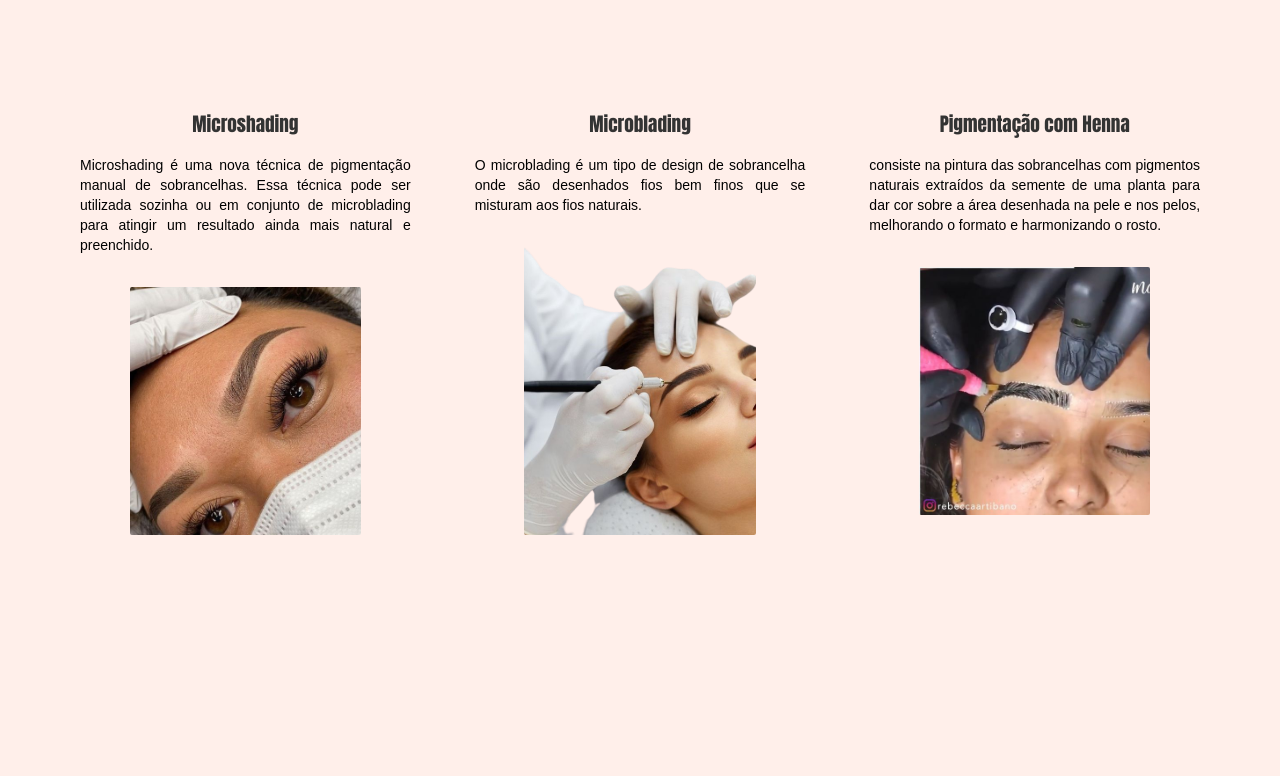
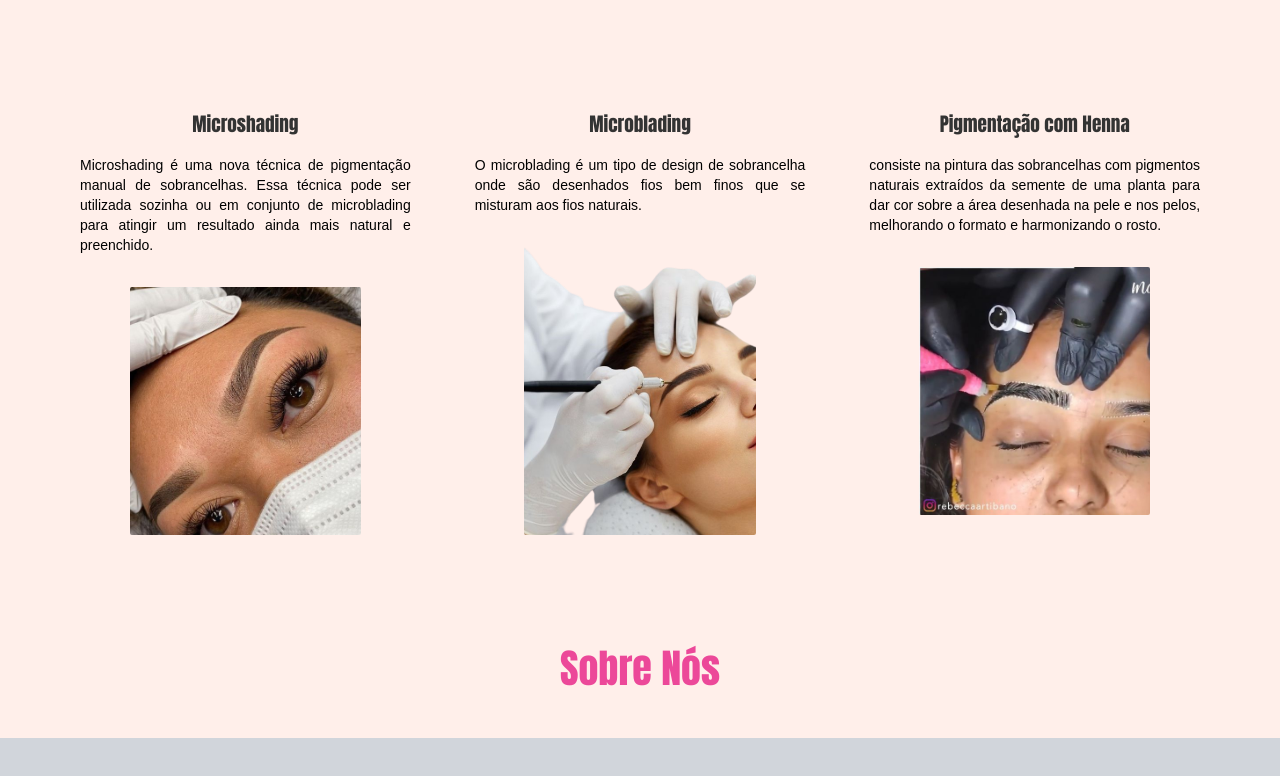
Before and after one commit to Pedro29v/Lp-microblanding, a React (Vite) app: page / in a window 1280 px wide. Shown: the part 1106-1882 px from the top of the page. Before the commit the page ends 1828 px from the top, so only its background shows below. Built offline with nearby package versions, Linux system fonts and the light colour scheme.

Commit message:
rounded logo

```diff
--- a/src/App.jsx
+++ b/src/App.jsx
@@ -2,6 +2,7 @@ import "./App.css";
 import Nav from "./components/navbar/Nav";
 import Banner from "./components/banner/Banner";
 import Service from "./components/service/Service";
+import About from "./components/about/About";
 
 function App() {
   return (
@@ -9,6 +10,7 @@ function App() {
       <Nav />
       <Banner />
       <Service />
+      <About />
     </>
   );
 }
--- /dev/null
+++ b/src/components/about/About.jsx
@@ -0,0 +1,16 @@
+function About() {
+  return (
+    <div className="w-[screen] h-[20rem] mt-[5rem]  ">
+      <div
+        className="w-[100%] p-4
+      text-center text-[1.4em] text-pink-500 mb-6 md:text-[2.5em] "
+      >
+        <h2>Sobre Nós</h2>
+      </div>
+
+      <div className="bg-gray-300 w-[100%] h-[20rem] "></div>
+    </div>
+  );
+}
+
+export default About;
--- a/src/components/banner/Banner.jsx
+++ b/src/components/banner/Banner.jsx
@@ -73,8 +73,8 @@ function Banner() {
       </div>
 
       <div
-        className=" w-[47%] m-auto h-[19rem] bg-contain flex items-center
-        bg-no-repeat mt-8 md:mt-[5rem] md:w-[31.7%] md:h-[22.5rem] md:mr-8 "
+        className=" w-[47%] m-auto h-[10rem] bg-contain flex items-center
+        bg-no-repeat mt-8 md:mt-[5rem] md:w-[31.7%] md:h-[22.5rem] md:mr-8  rounded-[50%] "
         style={{ backgroundImage: `url(${logo})` }}
       ></div>
     </div>
--- a/src/components/service/Service.jsx
+++ b/src/components/service/Service.jsx
@@ -4,7 +4,7 @@ import henna from "../../assets/henna2.jpg";
 
 function Service() {
   return (
-    <div className="w-screen h-[100vh] md:mt-[12rem]">
+    <div className="w-screen h-auto md:mt-[12rem] ">
       <div
         className="w-[100%] p-4
       text-center text-[1.4em] text-pink-500 mb-6 md:text-[2.5em] "
```
